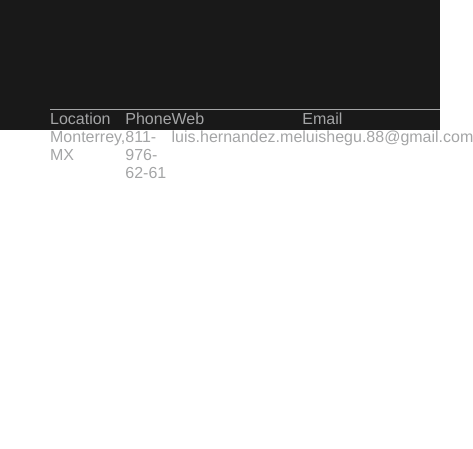
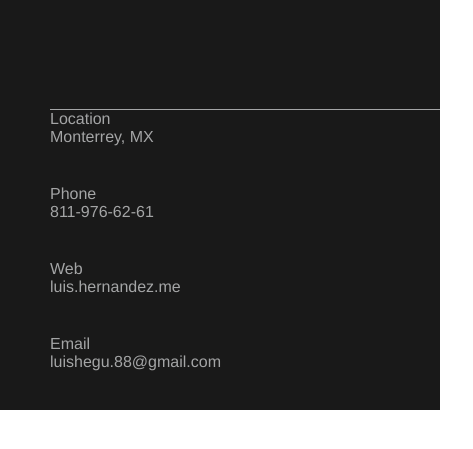
Before and after one commit to luishegu88/me, a plain HTML site: page index.html in a window 390 px wide. Shown: the part 391-840 px from the top of the page, 473 px wide, since content can reach past the window. Drawn offline with Linux system fonts and the light colour scheme; a web font is replaced by a local one.

Commit message:
Update css13.css

```diff
--- a/css13.css
+++ b/css13.css
@@ -70,25 +70,21 @@ padding:0;
 border-bottom: 1px solid #a4a5a6;
 }
 
-.datos{
-height:250px;
-padding:0;
-}
 
  .sidebar{
-     display: flex;
+     width:100%;
+     height: auto;
     color:#a4a5a6;
     font-family: Helvetica,Arial;
-    flex-direction: row;
 }
 
 
-.side{
-    margin:0;
-    width:50%;
-    height:20px;
+
+div.side{
+    float:left;
+    width:25%;
+    height:75px;
     padding:0;
-    flex-direction: column;
 
 }
 
@@ -101,8 +97,26 @@ padding:0;
 }
 
 
-@media screen and (max-width:600px){
-    .side{
-    width:100%;
+@media screen and (max-width:900px){
+    div.side{
+    width:31.3%;
+
+
   }
 }
+
+@media screen and (max-width:700px){
+    div.side{
+    width:50%;
+
+
+  }
+}
+
+@media screen and (max-width:500px){
+    div.side{
+    width:100%;
+
+
+  }
+}
```
